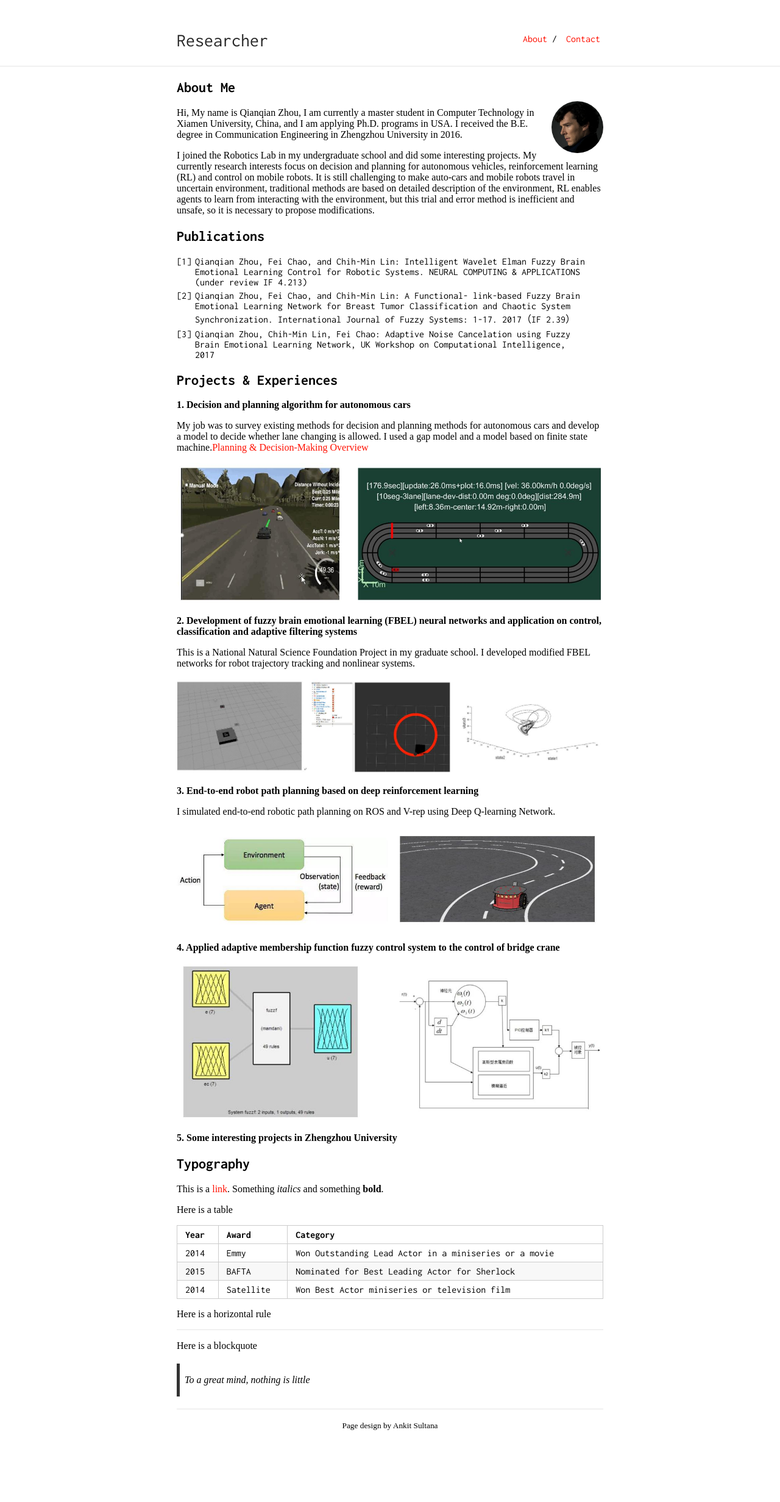
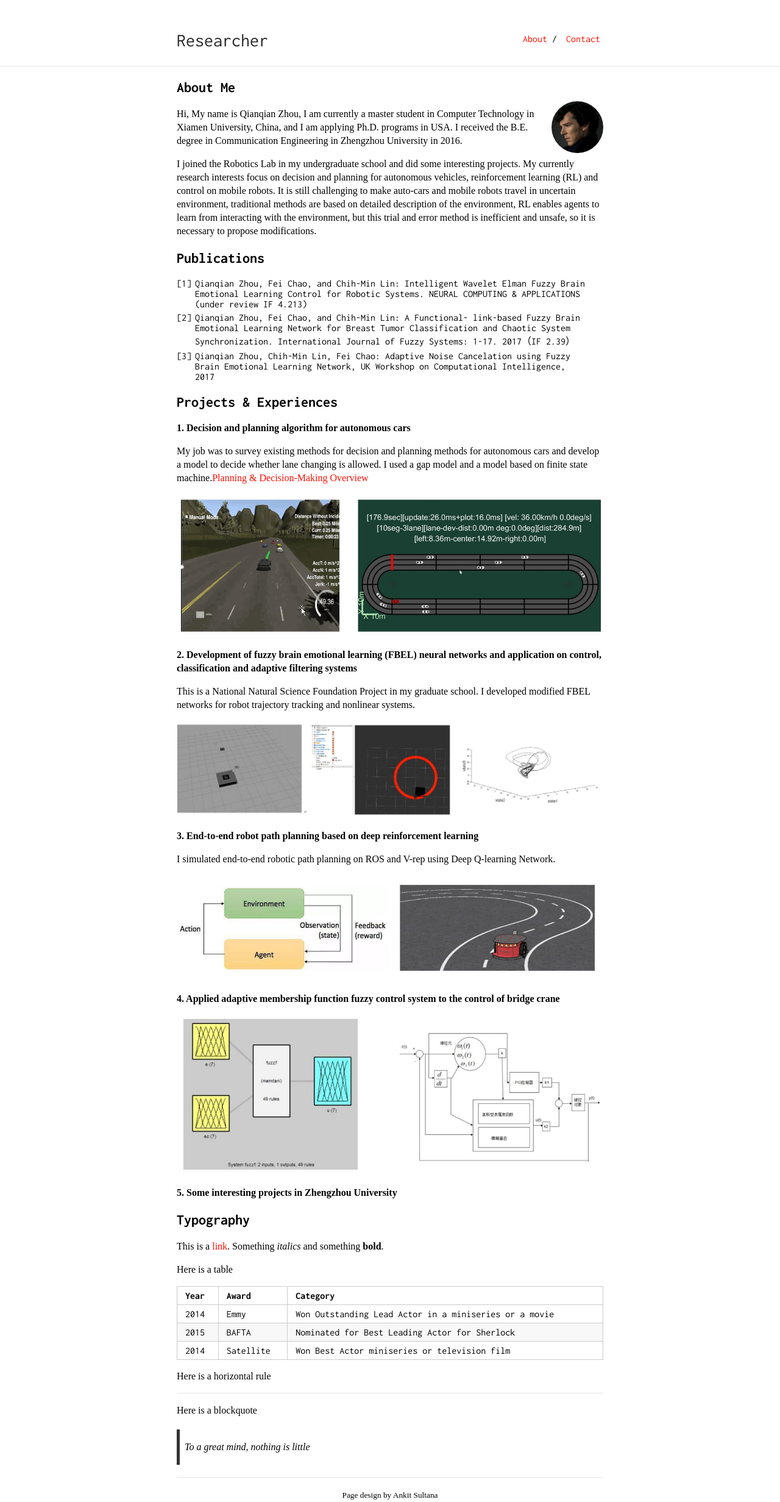
Before and after one commit to Zhouqianqian/Zhouqianqian.github.io, a Jekyll site: the page built from index.md, in a window 1280 px wide. Shown: the whole page at 61% size. Built offline with Jekyll 4.4.1, drawn with Linux system fonts in a browser that asks for light colours; our own code applies the rules of GitHub Pages for plain Markdown files; before the commit the page ends 2346 px from its top, so only the background shows below that.

Commit message:
line height

```diff
--- a/_sass/_style.scss
+++ b/_sass/_style.scss
@@ -30,6 +30,7 @@ hr {
 
 p{font-family:"Times New Roman", Times, serif;}
 p.normal {font-style:normal;}
+p{line-height:22px}
 
 .keith {
     text-align: justify;
```
